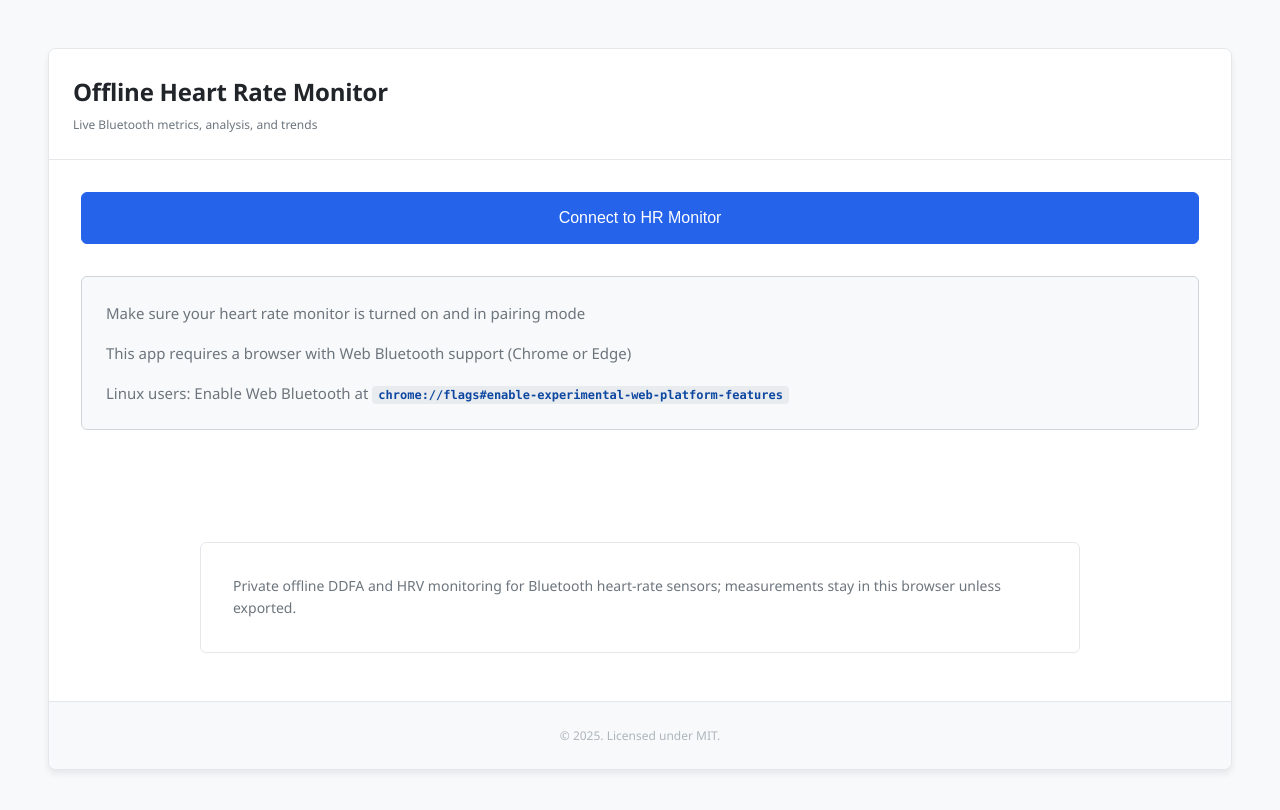
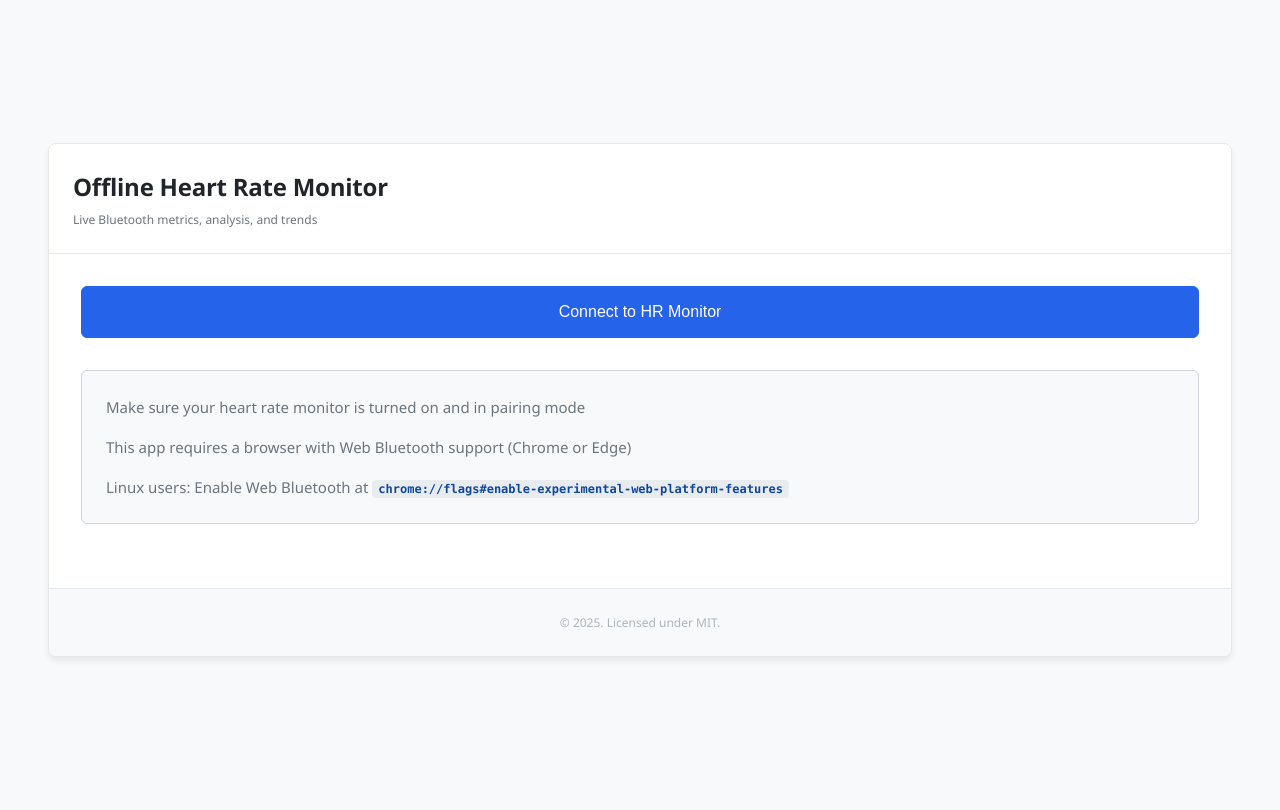
Before and after one commit to IzoManuel/offline-heart-rate-monitor, a React (Vite) app: page / in a window 1280 px wide. Shown: the top 810 px of the page. Built offline with nearby package versions, Linux system fonts and the light colour scheme.

Commit message:
Remove remaining descriptive UI copy

```diff
--- a/src/components/HRMonitor.jsx
+++ b/src/components/HRMonitor.jsx
@@ -537,10 +537,6 @@ function HRMonitor() {
         )}
       </main>
 
-      <aside className="about-app" aria-labelledby="about-app-heading">
-        <p id="about-app-heading">Private offline DDFA and HRV monitoring for Bluetooth heart-rate sensors; measurements stay in this browser unless exported.</p>
-      </aside>
-
       <footer className="footer">
         <p>© 2025. Licensed under MIT.</p>
       </footer>
```
Also changed, not shown: 1 other file (tests, documents, lock files or other folders).
